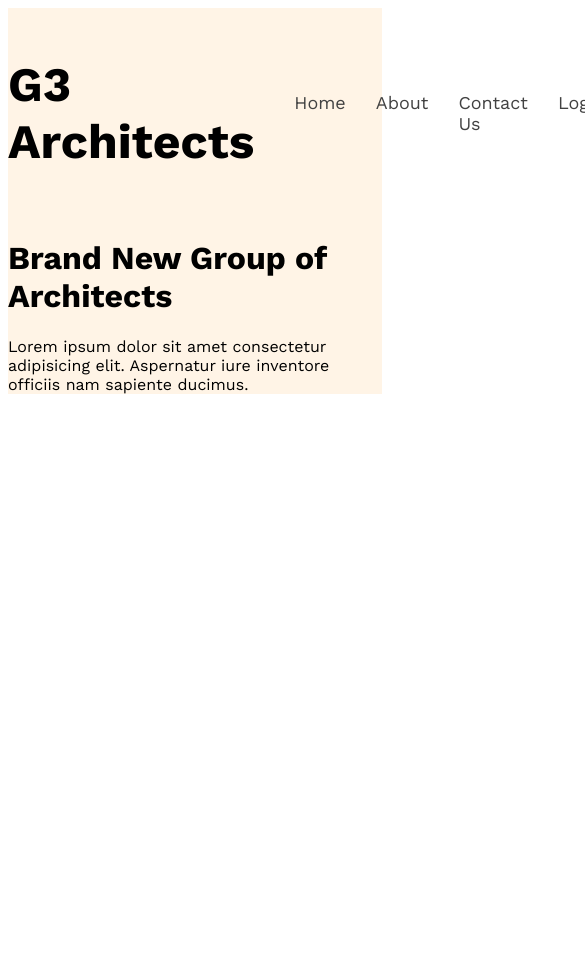
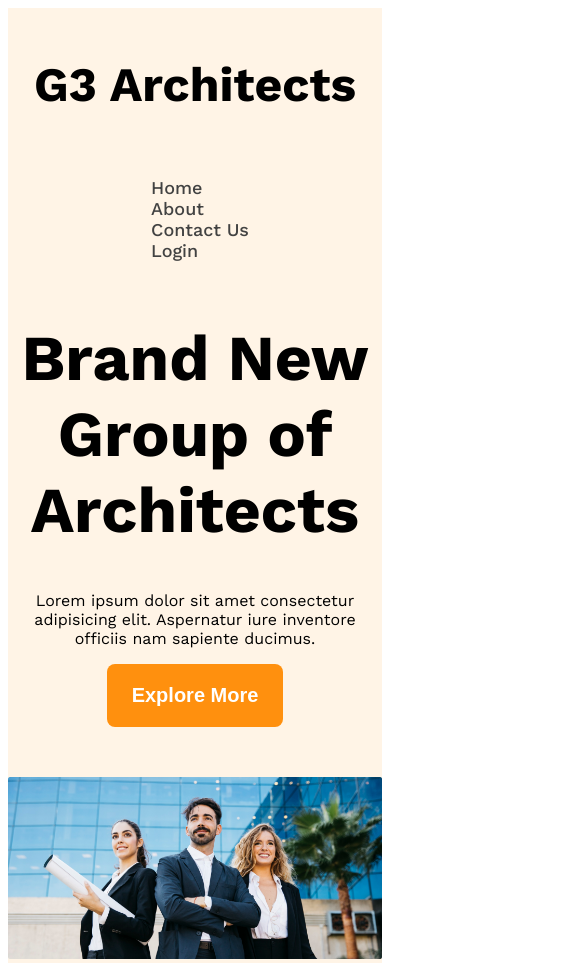
Before and after one commit to SohelRihan/g3-architect-website, a plain HTML site: page index.html in a window 390 px wide. Shown: the top 971 px of the page, 585 px wide, since content can reach past the window. Before the commit the page ends 844 px from the top, so only its background shows below. Drawn offline with nearby package versions, Linux system fonts and the light colour scheme.

Commit message:
added responsive query

```diff
--- a/index.html
+++ b/index.html
@@ -19,9 +19,13 @@
             </ul>
         </nav>
         <div class="banner">
+          <div class="banner-content">
             <h1 class="banner-title">Brand New
                 Group of Architects</h1>
             <p class="banner-description">Lorem ipsum dolor sit amet consectetur adipisicing elit. Aspernatur iure inventore officiis nam sapiente ducimus.</p>
+            <button class="btn-primary">Explore More</button>
+          </div>
+            <img class="banner-img" src="assets/banner.png" alt="">
         </div>
     </header>
     <main>
--- a/styles/architects.css
+++ b/styles/architects.css
@@ -23,6 +23,15 @@
 .bg-light{
     background-color: rgba(255, 144, 14, 0.1);
 }
+.btn-primary{
+    background-color: #FF900E;
+    color: #FFFFFF;
+    padding: 20px 25px;
+    font-size: 1.25rem;
+    font-weight: 600;
+    border-radius: 8px;
+    border: none;
+}
 
   /* Header styles */
 
@@ -32,7 +41,7 @@
     align-items: center;
   }
   .brand{
-    font-weight: 700px;
+    font-weight: 700;
     font-size: 3rem;
   }
   .nav-item{
@@ -42,9 +51,31 @@
   .nav-link{
     text-decoration: none;
     font-size: 18px;
-    font-weight: 500px;
+    font-weight: 500;
   }
   .navbar, .banner{
     max-width: 1440px;
     margin: 0 auto;
   }
+  /* banner related styles */
+
+  .banner-content{
+    max-width: 850px;
+    margin: 0 auto;
+    text-align: center;
+    margin-bottom: 50px;
+  }
+  .banner-title{
+    font-weight: 700;
+    font-size: 4rem;
+  }
+  .banner-img{
+    width: 100%;
+  }
+
+  /* responsive media query */
+  @media screen and (max-width: 576px){
+    .navbar, .nav-links{
+        flex-direction: column;
+    }
+  }
```
